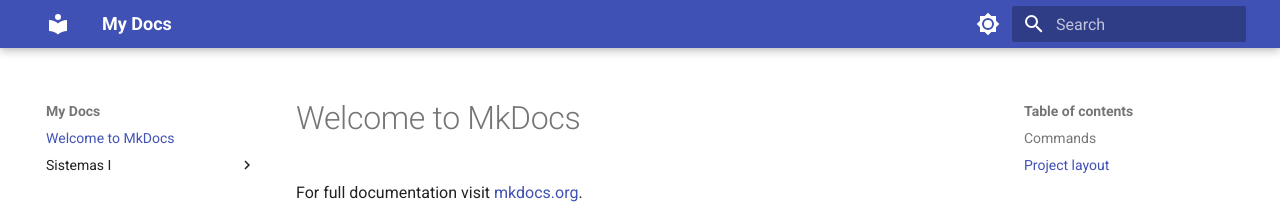
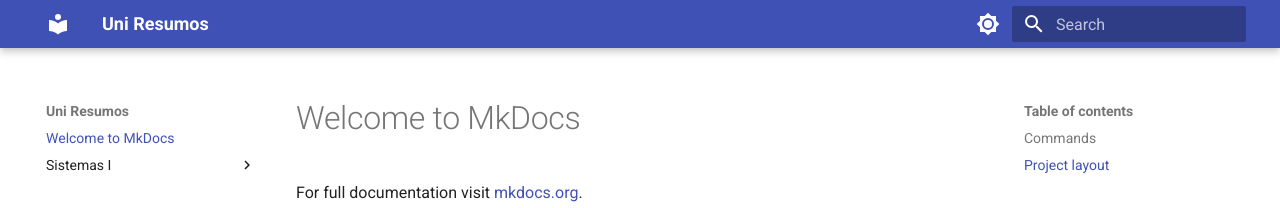
Before and after one commit to eduardoschulz/uniresumos, an MkDocs documentation site: the page built from docs/index.md, in a window 1280 px wide. Shown: the top 208 px of the page. Built offline with MkDocs 1.6.1 and Material for MkDocs 9.7.7, drawn with Linux system fonts in a browser that asks for light colours.

Commit message:
Update mkdocs.yml

```diff
--- a/mkdocs.yml
+++ b/mkdocs.yml
@@ -1,4 +1,4 @@
-site_name: My Docs
+site_name: Uni Resumos
 theme:
   name: material
   palette:
```
